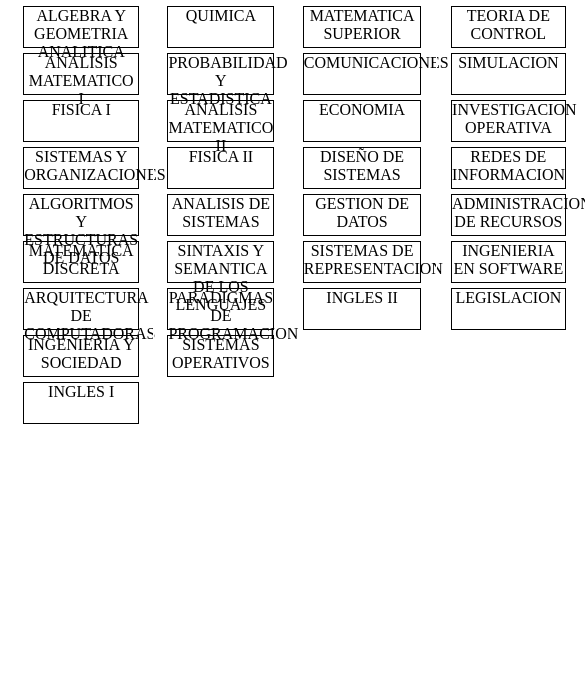
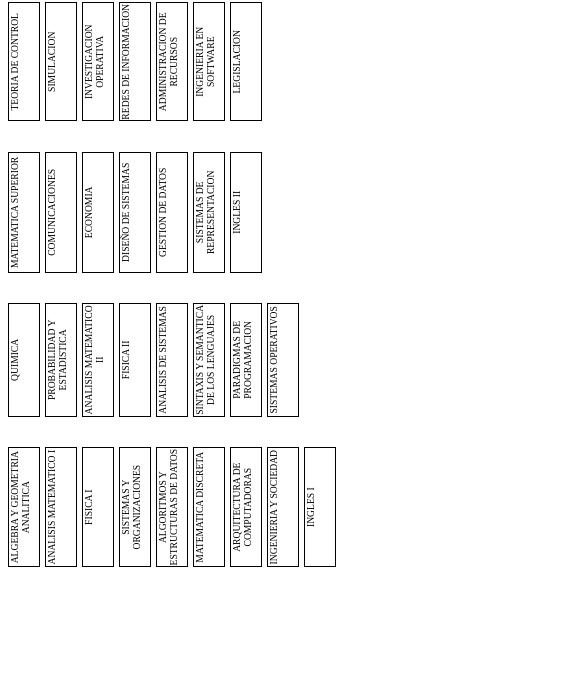
Before and after one commit to pabloluceroschneider/plandecarrera, a plain HTML site: page index.html in a window 390 px wide. Shown: the part 156-844 px from the top of the page, 585 px wide, since content can reach past the window. Drawn offline with Linux system fonts and the light colour scheme.

Commit message:
style: Rotacion para vista mobile

```diff
--- a/styles/index.css
+++ b/styles/index.css
@@ -25,3 +25,35 @@
     width: 98%;
     height: 70vh;
 }
+
+@media (max-width:700px) {
+    /* html{
+        width: 100%;
+        height: 100%;
+    } */
+    body{
+        -webkit-transform: rotate(-90deg);
+        -moz-transform: rotate(-90deg);
+        -o-transform: rotate(-90deg);
+        -ms-transform: rotate(-90deg);
+        transform: rotate(-90deg);
+
+        font-size: 0.6em;
+        width: 100%;
+        height: 100%;
+    }
+
+    .cont{
+        margin: -25px 0px 0px -350px;
+        height: 50vh;
+    }
+
+    .title{
+        display: none;
+    }
+
+    .materia{
+        width: 80%;
+        height: 30px;
+    }
+}
```
